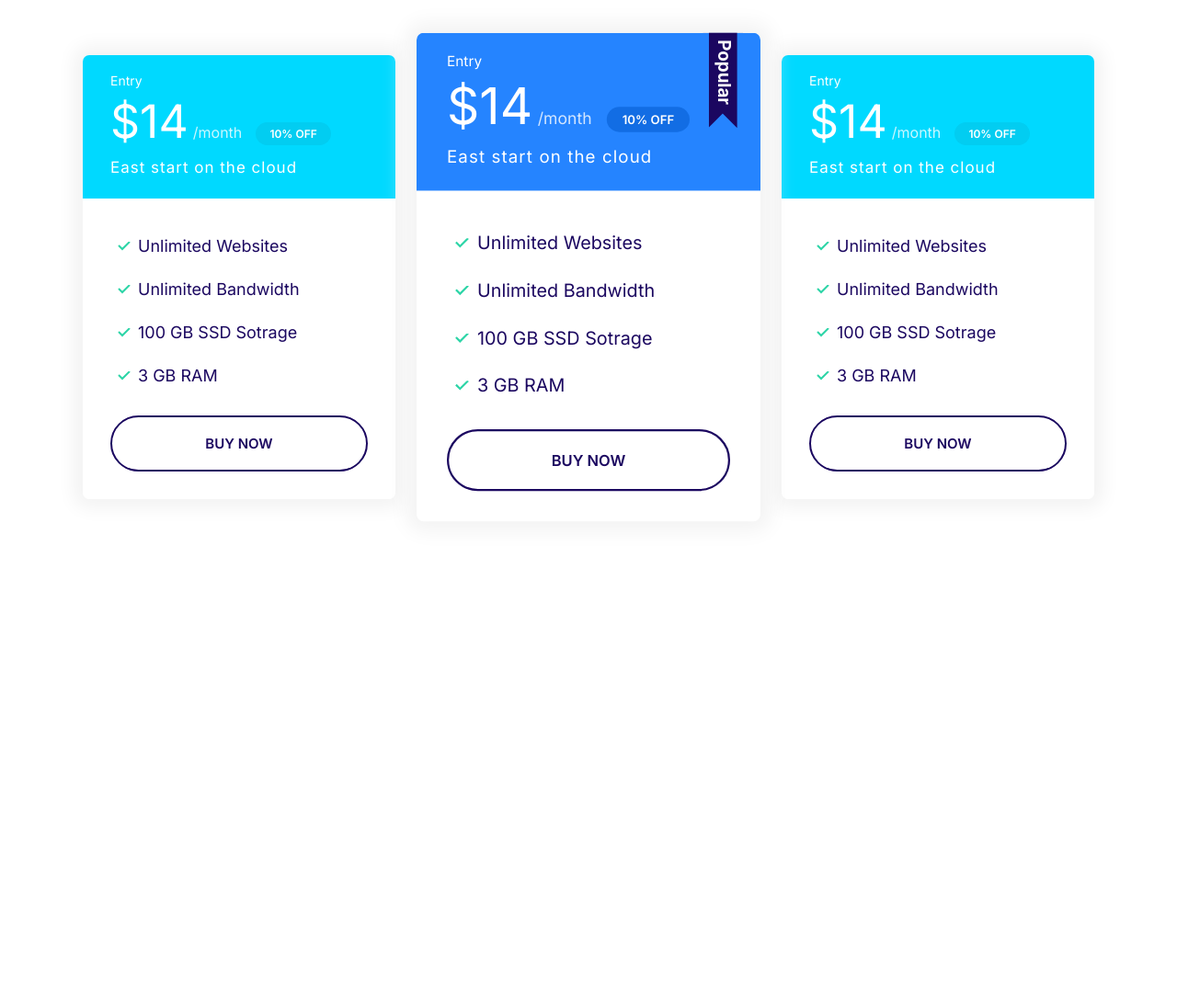
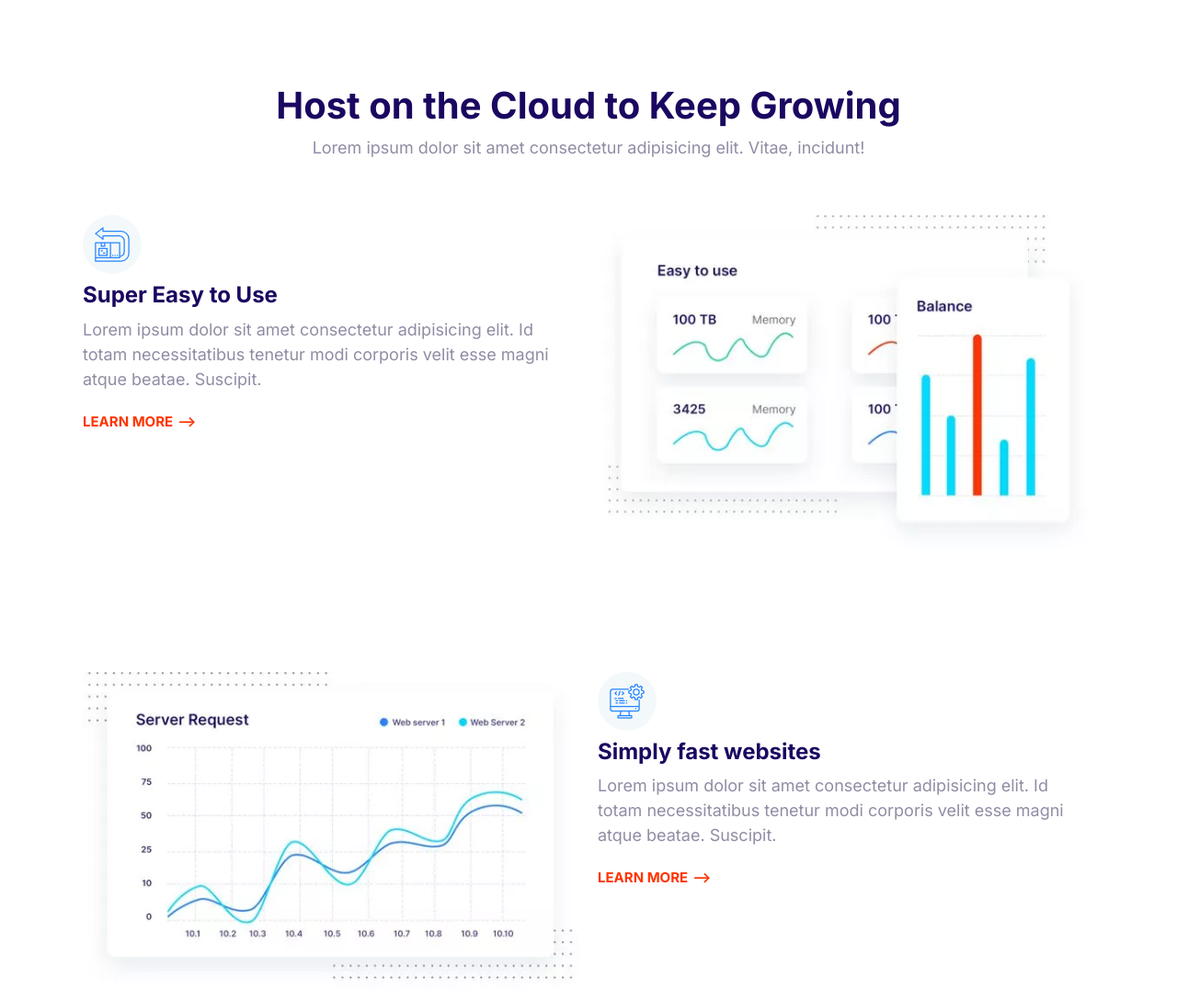
Before and after one commit to yuyilee/code_with_mosh_moshify, a plain HTML site: page index.html in a window 1280 px wide. Shown: the top 1088 px of the page at 92% size. Before the commit the page ends 800 px from the top, so only its background shows below. Drawn offline with Linux system fonts and the light colour scheme.

Commit message:
Create the Feature Element

```diff
--- a/css/styles.css
+++ b/css/styles.css
@@ -767,3 +767,28 @@ a {
   max-width: 500px;
   margin: 0 auto;
 }
+
+/* Features */
+
+.feature {
+  gap: 4rem 2rem;
+  margin: 12rem 0;
+}
+
+.feature:first-of-type {
+  margin-top: 6rem;
+}
+
+.feature__heading {
+  margin: 1rem 0;
+}
+
+.feature__image {
+  width: 100%;
+}
+
+@media screen and (min-width: 768px) {
+  .feature:nth-of-type(even) .feature__content {
+    order: 2;
+  }
+}
--- a/index.html
+++ b/index.html
@@ -13,69 +13,89 @@
     <link rel="stylesheet" href="css/styles.css" />
   </head>
   <body>
-    <section class="block container block-plans">
-      <div class="grid grid--1x3">
-        <div class="plan">
-          <div class="card card--secondary">
-            <header class="card__header">
-              <h3 class="plan__name">Entry</h3>
-              <span class="plan__price">$14</span>
-              <span class="plan__billing-cycle">/month</span>
-              <span class="badge badge--secondary badge--small">10% OFF</span>
-              <span class="plan__description">East start on the cloud</span>
-            </header>
-            <div class="card__body">
-              <ul class="list list--tick">
-                <li class="list__item">Unlimited Websites</li>
-                <li class="list__item">Unlimited Bandwidth</li>
-                <li class="list__item">100 GB SSD Sotrage</li>
-                <li class="list__item">3 GB RAM</li>
-              </ul>
-              <button class="btn btn--outline btn--block">Buy Now</button>
-            </div>
-          </div>
+    <section class="block container">
+      <header class="block__header">
+        <h2>Host on the Cloud to Keep Growing</h2>
+        <p>
+          Lorem ipsum dolor sit amet consectetur adipisicing elit. Vitae,
+          incidunt!
+        </p>
+      </header>
+      <article class="grid grid--1x2 feature">
+        <div class="feature__content">
+          <span class="icon-container">
+            <svg class="icon icon--primary">
+              <use xlink:href="images/sprite.svg#easy"></use>
+            </svg>
+          </span>
+          <h3 class="feature__heading">Super Easy to Use</h3>
+          <p>
+            Lorem ipsum dolor sit amet consectetur adipisicing elit. Id totam
+            necessitatibus tenetur modi corporis velit esse magni atque beatae.
+            Suscipit.
+          </p>
+          <a href="#" class="link-arrow"> Learn More</a>
         </div>
-        <div class="plan plan--popular">
-          <div class="card card--primary">
-            <header class="card__header">
-              <h3 class="plan__name">Entry</h3>
-              <span class="plan__price">$14</span>
-              <span class="plan__billing-cycle">/month</span>
-              <span class="badge badge--primary badge--small">10% OFF</span>
-              <span class="plan__description">East start on the cloud</span>
-            </header>
-            <div class="card__body">
-              <ul class="list list--tick">
-                <li class="list__item">Unlimited Websites</li>
-                <li class="list__item">Unlimited Bandwidth</li>
-                <li class="list__item">100 GB SSD Sotrage</li>
-                <li class="list__item">3 GB RAM</li>
-              </ul>
-              <button class="btn btn--outline btn--block">Buy Now</button>
-            </div>
-          </div>
+        <picture>
+          <source
+            type="image/webp"
+            srcset="images/easy.webp 1x, images/easy@2x.webp 2x" />
+          <source
+            type="image/jpg"
+            srcset="images/easy.jpg 1x, images/easy@2x.jpg 2x" />
+          <img class="feature__image" src="images/easy@2x.jpg" alt=""
+        /></picture>
+      </article>
+      <article class="grid grid--1x2 feature">
+        <div class="feature__content">
+          <span class="icon-container">
+            <svg class="icon icon--primary">
+              <use xlink:href="images/sprite.svg#computer"></use>
+            </svg>
+          </span>
+          <h3 class="feature__heading">Simply fast websites</h3>
+          <p>
+            Lorem ipsum dolor sit amet consectetur adipisicing elit. Id totam
+            necessitatibus tenetur modi corporis velit esse magni atque beatae.
+            Suscipit.
+          </p>
+          <a href="#" class="link-arrow"> Learn More</a>
         </div>
-        <div class="plan">
-          <div class="card card--secondary">
-            <header class="card__header">
-              <h3 class="plan__name">Entry</h3>
-              <span class="plan__price">$14</span>
-              <span class="plan__billing-cycle">/month</span>
-              <span class="badge badge--secondary badge--small">10% OFF</span>
-              <span class="plan__description">East start on the cloud</span>
-            </header>
-            <div class="card__body">
-              <ul class="list list--tick">
-                <li class="list__item">Unlimited Websites</li>
-                <li class="list__item">Unlimited Bandwidth</li>
-                <li class="list__item">100 GB SSD Sotrage</li>
-                <li class="list__item">3 GB RAM</li>
-              </ul>
-              <button class="btn btn--outline btn--block">Buy Now</button>
-            </div>
-          </div>
+        <picture>
+          <source
+            type="image/webp"
+            srcset="images/fast.webp 1x, images/fast@2x.webp 2x" />
+          <source
+            type="image/jpg"
+            srcset="images/fast.jpg 1x, images/fast@2x.jpg 2x" />
+          <img class="feature__image" src="images/fast@2x.jpg" alt=""
+        /></picture>
+      </article>
+      <article class="grid grid--1x2 feature">
+        <div class="feature__content">
+          <span class="icon-container">
+            <svg class="icon icon--primary">
+              <use xlink:href="images/sprite.svg#settings"></use>
+            </svg>
+          </span>
+          <h3 class="feature__heading">WordPress made easy</h3>
+          <p>
+            Lorem ipsum dolor sit amet consectetur adipisicing elit. Id totam
+            necessitatibus tenetur modi corporis velit esse magni atque beatae.
+            Suscipit.
+          </p>
+          <a href="#" class="link-arrow"> Learn More</a>
         </div>
-      </div>
+        <picture>
+          <source
+            type="image/webp"
+            srcset="images/wordpress.webp 1x, images/wordpress@2x.webp 2x" />
+          <source
+            type="image/jpg"
+            srcset="images/wordpress.jpg 1x, images/wordpress@2x.jpg 2x" />
+          <img class="feature__image" src="images/wordpress@2x.jpg" alt=""
+        /></picture>
+      </article>
     </section>
     <script src="js/main.js"></script>
   </body>
```
Also changed, not shown: components/features.html (added, +83 -0 lines), images/easy.jpg (added), images/easy.webp (added), images/easy@2x.jpg (added), images/easy@2x.webp (added), images/fast.jpg (added), images/fast.webp (added), images/fast@2x.jpg (added), images/fast@2x.webp (added), images/wordpress.jpg (added), images/wordpress.webp (added), images/wordpress@2x.jpg (added), images/wordpress@2x.webp (added).
